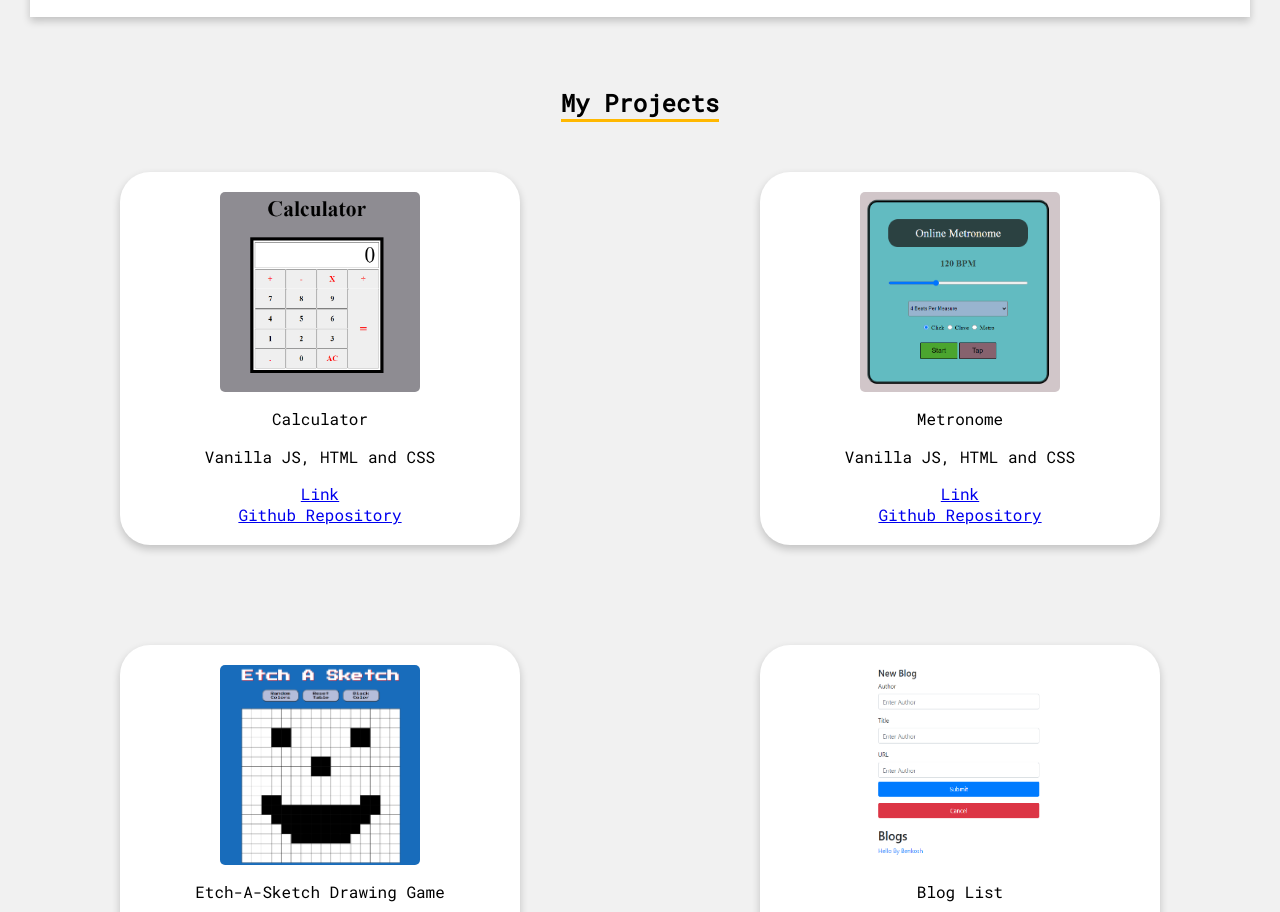
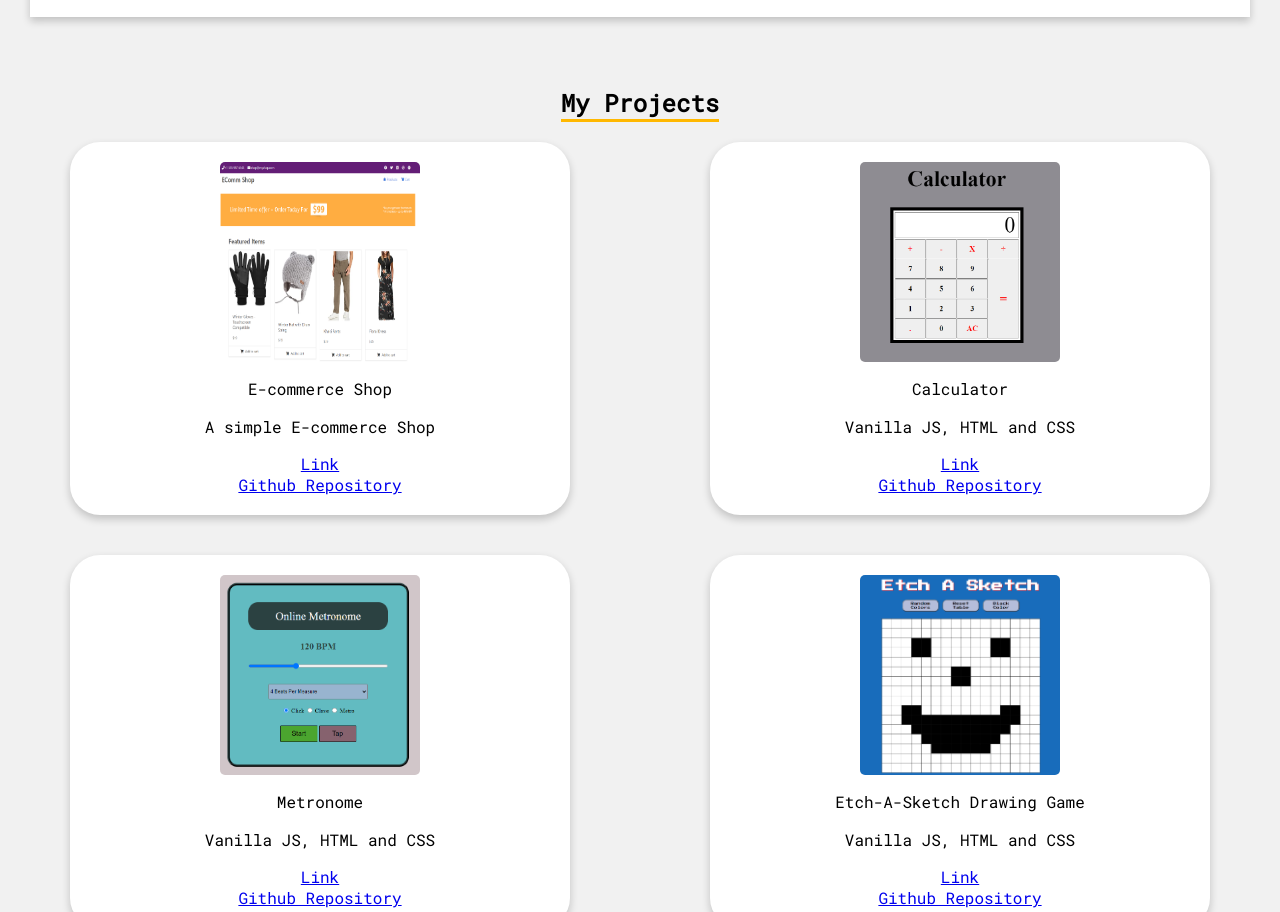
Before and after one commit to Koshoo/my-portfolio, a plain HTML site: page index.html in a window 1280 px wide. Shown: the part 1349-2261 px from the top of the page. Drawn offline with nearby package versions, Linux system fonts and the light colour scheme; no server answers; a web font is replaced by a local one.

Commit message:
minor improvements

```diff
--- a/index.html
+++ b/index.html
@@ -177,6 +177,20 @@
       <div class="projects">
         <div class="project">
           <img
+            src="./assets/project-screenshots/ecomm.png"
+            alt="A Phonebook made using React, Redux, MongoDB, Express and NodeJS."
+            class="screenshot"
+          />
+
+          <p class="project-title">E-commerce Shop</p>
+          <p class="project-description">A simple E-commerce Shop</p>
+
+          <a href="https://ecomm-shop-project.herokuapp.com/">Link</a>
+          <a href="https://github.com/Koshoo/ecomm-shop">Github Repository</a>
+        </div>
+
+        <div class="project">
+          <img
             src="./assets/project-screenshots/calculator.png"
             class="screenshot"
             alt="A Simple Calculator built using HTML, CSS and Vanilla Javascript"
--- a/styles/style.css
+++ b/styles/style.css
@@ -24,12 +24,7 @@ body {
   z-index: 9999;
   width: 100%;
   height: 90px;
-  align-items: center;
   background-color: black;
-}
-
-.section {
-  overflow: hidden;
 }
 
 .download-icon {
@@ -248,10 +243,10 @@ li {
 }
 
 .skills {
-  text-align: right; /* Right-align text */
+  text-align: right;
   padding: 4px 0;
   line-height: 70%;
-  color: rgb(214, 206, 206); /* White text color */
+  color: rgb(214, 206, 206);
   font-weight: bolder;
   background-color: #0078ff;
   font-size: 14px;
@@ -363,11 +358,11 @@ li {
 }
 
 .project {
-  height: 600px;
-  width: 400px;
+  height: 700px;
+  width: 500px;
   display: flex;
   flex-direction: column;
-  margin: 50px 30px;
+  margin: 20px;
   padding: 20px;
   box-shadow: 0 4px 8px 0 rgba(0, 0, 0, 0.2);
   transition: 0.3s;
@@ -537,7 +532,7 @@ li {
   }
 }
 
-@keyframes typing {
+/* @keyframes typing {
   from {
     width: 0%;
   }
@@ -556,7 +551,7 @@ li {
   50% {
     border-color: #ffb800;
   }
-}
+} */
 
 /* Mobile */
 
```
Also changed, not shown: assets/project-screenshots/ecomm.png (added).
